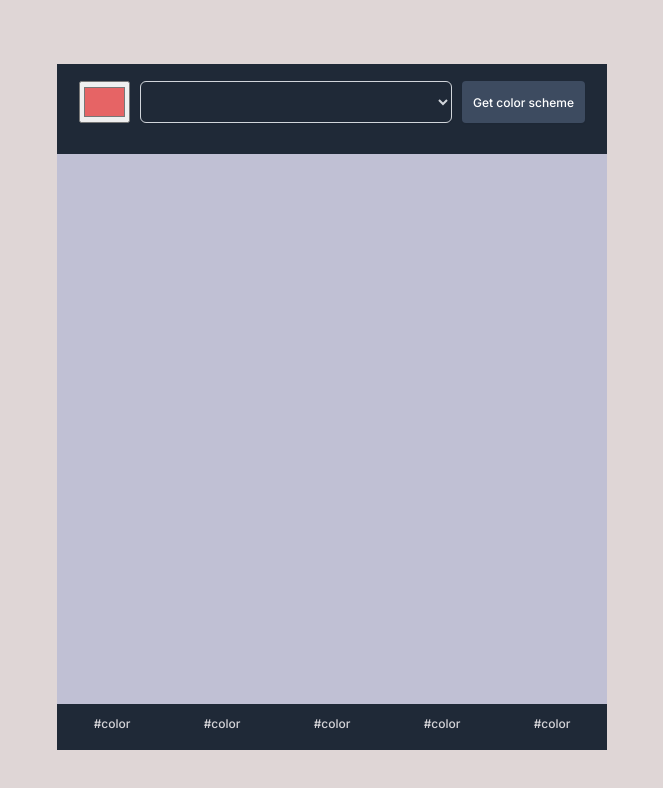
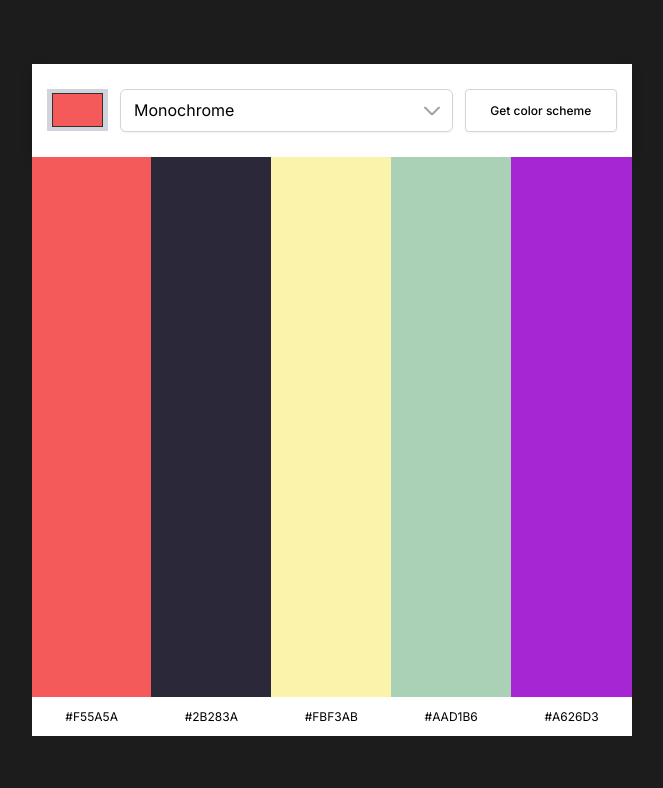
Before and after one commit to shaunvan119/color-picker-scrimba-challenge, a plain HTML site: page index.html in a window 1280 px wide. Shown: the whole page, without its empty margins (308-971 px from the left). Drawn offline with Linux system fonts and the light colour scheme.

Commit message:
refactored js, css and html

```diff
--- a/index.css
+++ b/index.css
@@ -1,189 +1,239 @@
-body {
-    margin-top: 4rem;
-    font-family: 'Inter', sans-serif;
-    background: rgb(223, 214, 214)
-
-}
-
-#container {
-    background: rgb(192, 192, 212);
-    color: #D5D4D8;
-    width: 100%;
-    max-width: 550px;
-    height: 550px;
-    margin: 0 auto;
-    display: flex;
-    flex-direction: row;
-}
-
-.hex-container {
-    color: #D5D4D8;
-    width: 100%;
-    max-width: 550px;
-    margin: 0 auto;
-    display: flex;
-    flex-direction: row;
-
-}
-
-p {
-    width: 110px;
-    height: 46px;
-    text-align: center;
-
-
+:root {
+    --body-padding: 0;
 }
 
 
 
-header {
+/*------------------------------------*\
+  #BASE
+\*------------------------------------*/
 
-    background-color: #1F2937;;
-    width: 100%;
-    max-width: 550px;
-    height: 90px;
-    margin: 0 auto;
-
+* {
+    box-sizing: border-box;
+    font-family: inherit;
+    line-height: inherit;
+    color: inherit;
+    padding: 0;
+    margin: 0;
 }
 
-footer {
-    width: 100%;
-    max-width: 550px;
-    height: 46px;
+body {
+    font-family: 'Inter', sans-serif;
+    min-height: 100vh;
+    padding: var(--body-padding);
+    background: #1C1C1C;
+}
+
+ul {
+    list-style-type: none;
+}
+
+button, select, input {
+    appearance: none;
+    -webkit-appearance: none;
+    border-radius: 0;
+    border: none;
+    cursor: pointer;
+    font-size: 100%;
+}
+
+main {
+    display: flex;
+    flex-direction: column;
+    height: 100vh;
+    max-width: 600px;
     margin: 0 auto;
-    background: #1F2937;
+}
+
+button {
+    font-size: 0.75rem;
+}
 
 
+
+/*------------------------------------*\
+  #TOP-BAR
+\*------------------------------------*/
+
+.top-bar {
+    padding: 25px 15px;
+    box-shadow: 0px 4px 11px rgba(0,0,0,0.15);
+    background: #FFFFFF;
 }
 
-.header-items {
-
+form {
     display: flex;
-    justify-content: center;
-    padding-top: 12px;
-
+    gap: 12px;
+    flex-wrap: wrap;
 }
 
-.input-selector {
-width: 51px;
-height: 42px;
-left: 19px;
-top: 27px;
-margin: 5px;
-}
-.select-box {
-
-width: 312px;
-height: 42px;
-left: 87px;
-top: 23px;
-margin: 5px;
-
-/* white */
-
-background: #FFFFFF;
-/* gray/300 */
-
-border: 1px solid #D1D5DB;
-box-sizing: border-box;
-/* shadow/sm */
-
-box-shadow: 0px 1px 2px rgba(0, 0, 0, 0.05);
-border-radius: 6px;
-
+form > * {
+    min-height: 42px;
 }
 
-.color-button {
-
-width: 123px;
-height: 42px;
-left: 412px;
-top: 23px;
-border: 1px solid #D1D5DB;
-box-sizing: border-box;
-background: #3D4B60;
-color: #FFFFFF;
-border: none;
-box-shadow: 0px 1px 2px rgba(0, 0, 0, 0.05);
-border-radius: 4px;
-margin: 5px;
+input[type=color] {
+    flex-shrink: 0;
+    width: 61px;
 }
 
-/* colors */
+::-webkit-color-swatch-wrapper {
+    background: #D1D5DB;
+    padding: 4px 5px;
+}
+
+::-webkit-color-swatch {
+    border: 0.5px solid #313131;
+}
 
 
-.select-box {
-    background: #1F2937;
-    border: solid 1px #D1D5DB;
-;
-
+.select-wrapper {
+    flex-grow: 5;
+    position: relative;
 }
 
-.color-one {
-    width: 110px;
-    height: 550px;
+.select-arrow {
+    position: absolute;
+    right: 13px;
+    top: 50%;
+    transform: translateY(-50%);
+    pointer-events: none;
+}
+
+.top-bar select,
+.top-bar button {
+    border: 1px solid #D1D5DB;
+    background: #FFFFFF;
+    box-shadow: 0px 1px 2px rgba(0,0,0,0.05);
+}
+
+.top-bar select:hover, .top-bar button:hover,
+.top-bar select:focus, .top-bar button:focus {
+    box-shadow: 0px 2px 12px rgba(0,0,0,0.05);
+}
+
+.top-bar select {
+    border-radius: 6px;
+    padding: 9px 13px;
+    width: 100%;
+    height: 100%;
+}
 
 
-}
-
-.color-two {
-    width: 110px;
-    height: 550px;
-
-
-}
-
-.color-three {
-    width: 110px;
-    height: 550px;
-
-
-}
-
-.color-four {
-    width: 110px;
-    height: 550px;
-
-
-}
-
-.color-five {
-    width: 110px;
-    height: 550px;
-
-
-}
-
-/* =================
-Typography
-================= */
-
-.color-button, p {
-    font-family: 'Inter', sans-serif;
-    font-size: 12px;
+.top-bar button {
+    border-radius: 4px;
+    padding: 13px 11px;
+    flex-grow: 1;
     font-weight: 500;
 }
 
-.select-box {
-    color: #D1D5DB;
+.top-bar button:active {
+    box-shadow: inset 0px 2px 4px rgba(0,0,0,0.05);
 }
 
-/* =================
-Typography
-================= */
 
 
-@media (max-width: 600px) {
-    body {
-        background: linear-gradient(110deg, #fdcd3b 60%, #ffed4b 60%);
-        margin: 1.5rem;
+/*------------------------------------*\
+  #COLOR-STRIPS
+\*------------------------------------*/
+
+.color-strips {
+    height: 100%;
+}
+
+.color-strips ul {
+    display: flex;
+    flex-wrap: wrap;
+    height: 100%;
+    width: 100%;
+}
+
+.color-strip {
+    flex-grow: 1;
+    min-width: 100px;
+    position: relative;
+    display: flex;
+    flex-direction: column;
+}
+
+.color-name:focus,
+.color-strip:hover {
+    z-index: 1;
+}
+
+.color-name:focus
+.color-strip:hover > .color-name {
+    background: #F8F8F8;
+}
+
+.color-strip:hover {
+    box-shadow: 0 0 0 0.1rem;
+}
+
+.color-strip:focus-within {
+    z-index: 1;
+    box-shadow: 0 0 0 0.1rem;
+}
+
+.color-strip:focus-within .color-name:focus {
+    outline: none;
+}
+
+.color-block {
+    height: 100%;
+}
+
+.color-name {
+    text-align: center;
+    background: #FFFFFF;
+    /*box-shadow: 0px 4px 11px rgba(0,0,0,0.15);*/
+    padding: 1em 1.5em;
+}
+
+.color-name::after {
+    content: "";
+    position: absolute;
+    top: 0;
+    left: 0;
+    right: 0;
+    bottom: 0;
+}
+
+.color-name.color-name:active {
+    background: #F0F0F0;
+}
 
 
+
+/*------------------------------------*\
+  #POP-UP
+\*------------------------------------*/
+
+.pop-up {
+    font-size: 0.75rem;
+    text-align: center;
+    position: absolute;
+    z-index: 10;
+    top: 50%;
+    left: 50%;
+    transform: translateX(-50%) translateY(-50%);
+    padding: 1em 1.5em;
+    background: #FFFFFF;
+    box-shadow: 0px 4px 11px rgba(0,0,0,0.15);
+    pointer-events: none;
+    opacity: 0;
+    border-radius: 4px;
+    transition: opacity 1s linear;
+}
+
+
+
+@media (min-width: 600px) {
+    :root {
+        --body-padding: 5vmax;
     }
 
-    .select-box {
-        width: 230px;
+    main {
+        height: calc(100vh - (var(--body-padding) + var(--body-padding)));
+        max-height: 700px;
     }
-
-
 }
--- a/index.html
+++ b/index.html
@@ -1,60 +1,68 @@
 <!DOCTYPE html>
-<html lang="en">
+<html>
 <head>
-    <meta charset="UTF-8">
-    <meta http-equiv="X-UA-Compatible" content="IE=edge">
-    <meta name="viewport" content="width=device-width, initial-scale=1.0">
+    <meta charset="utf-8">
+    <meta name="viewport" content="width=device-width, initial-scale=1">
+    <title>Color Scheme Generator</title>
+
+    <!-- Google Fonts -->
     <link rel="preconnect" href="https://fonts.googleapis.com">
     <link rel="preconnect" href="https://fonts.gstatic.com" crossorigin>
-    <link href="https://fonts.googleapis.com/css2?family=Inter:wght@400;500&display=swap" rel="stylesheet">
+    <link href="https://fonts.googleapis.com/css2?family=Inter:wght@400;500;600&display=swap" rel="stylesheet">
+
     <link rel="stylesheet" href="index.css">
-    <title>Color Picker</title>
+    <script defer src="index.js"></script>
 </head>
+<body>
+    <main>
 
+        <div class="top-bar">
+            <form>
+                <input id="color-input" type="color">
+                <div class="select-wrapper">
+                    <select id="color-scheme-mode">
+                        <option value="monochrome">Monochrome</option>
+                        <option value="monochrome-dark">Monochrome-dark</option>
+                        <option value="monochrome-light">Monochrome-light</option>
+                        <option value="analogic">Analogic</option>
+                        <option value="complement">Complement</option>
+                        <option value="analogic-complement">Analogic-complement</option>
+                        <option value="triad">Triad</option>
+                        <option value="quad">Quad</option>
+                    </select>
+                    <svg class="select-arrow" width="16" height="9" fill="none" xmlns="http://www.w3.org/2000/svg"><path d="M15 1 8 8 1 1" stroke="#9CA3AF" stroke-width="2" stroke-linecap="round" stroke-linejoin="round"/></svg>
+                </div>
+                <button id="button">Get color scheme</button>
+            </form>
+        </div>
 
-<body>
+        <div class="color-strips">
+            <ul>
+                <li class="color-strip">
+                    <div class="color-block"></div>
+                    <button class="color-name">#F55A5A</p>
+                </li>
+                <li class="color-strip">
+                    <div class="color-block"></div>
+                    <button class="color-name">#2B283A</button>
+                </li>
+                <li class="color-strip">
+                    <div class="color-block"></div>
+                    <button class="color-name">#FBF3AB</button>
+                </li>
+                <li class="color-strip">
+                    <div class="color-block"></div>
+                    <button class="color-name">#AAD1B6</button>
+                </li>
+                <li class="color-strip">
+                    <div class="color-block"></div>
+                    <button class="color-name">#A626D3</button>
+                </li>
+            </ul>
+        </div>
 
-   <div class="wrapper">
-    <header>
-        <div class="header-items">
-            <input class="input-selector" type="color" id="head" name="head" value="#e66465">
-            <select class="select-box">Select box</select>
-            <button class="color-button">Get color scheme</button>
-        </div>
-    </header>
+    </main>
 
-    <main>
-        <div id="container">
-                <div class="color-one">
-
-                </div>
-                <div class="color-two">
-
-                </div>
-                <div class="color-three">
-
-                </div>
-                <div class="color-four">
-
-                </div>
-                <div class="color-five">
-
-            </div>
-
-        </div>
-        <footer>
-            <div class="hex-container">
-                <p>#color</p>
-                <p>#color</p>
-                <p>#color</p>
-                <p>#color</p>
-                <p>#color</p>
-            </div>
-        </footer>
-    </main>
-  </div>
-
-
-    <script src="index.js"></script>
+    <div id="pop-up" class="pop-up"></div>
 </body>
 </html>
--- a/index.js
+++ b/index.js
@@ -1,14 +1,96 @@
-const seedColor = document.getElementById("input-selector")
-const colorMode = document.getElementById("select-box")
-const button = document.querySelector("color-button")
+const colorInput = document.getElementById("color-input")
+const colorSchemeMode = document.getElementById("color-scheme-mode")
+const button = document.getElementById("button")
+const colorBlocks = document.querySelectorAll(".color-block")
+const colorNames = document.querySelectorAll(".color-name")
+const popUp = document.getElementById("pop-up")
 
 
-//
-const state = {
-  seedColor: '#0000FF',
-  colorMode: 'monochrome',
-  colors: []
+function handleClick(event) {
+    event.preventDefault();
+    getColorScheme(colorInput.value, colorSchemeMode.value)
 }
+
+async function getColorScheme(_seedColor, _mode) {
+    // don't fetch if seedColor and mode hasn't been changed
+    if (seedColor === _seedColor && mode === _mode) {
+        console.log("Seed color and mode hasn't been changed.")
+        return
+    }
+
+    let url = "https://www.thecolorapi.com/scheme";
+    let options = "?hex=" + _seedColor.slice(1) + "&mode=" + _mode;
+    url += options;
+
+    try {
+        const response = await fetch(url);
+        const data = await response.json();
+        console.log(data)
+        colors = data.colors.map(item => item.hex.value)
+
+        paint(colors)
+
+        // remember current seed color and mode for next fetch
+        seedColor = _seedColor
+        mode = _mode
+    } catch(err) {
+        console.log(err)
+    }
+}
+
+function paint(colors) {
+    for (let i = 0; i < colors.length; i++) {
+        colorBlocks[i].style.backgroundColor = colors[i]
+        colorNames[i].textContent = colors[i]
+    }
+}
+
+async function copyToClipboard(event) {
+    const hex = event.target.textContent
+    try {
+        await navigator.clipboard.writeText(hex)
+    } catch(err) {
+        console.log("Clipboard access denied. Time to go old school...")
+        copyUsingExecCommand(hex)
+    }
+
+    // briefly show a popup to notify the user
+    popUp.textContent = hex + " copied to clipboard"
+    clearTimeout(timeoutId)
+    popUp.style.opacity = 0.9
+    timeoutId = setTimeout(() => {
+        popUp.style.opacity = null
+    }, 2000)
+}
+
+function copyUsingExecCommand(text) {
+    const input = document.createElement("input")
+    input.value = text
+    input.readOnly = true
+    input.style = {
+        position: "absolute",
+        left: "-9999px"
+    }
+    document.body.append(input)
+    input.select()
+    document.execCommand("copy")
+    input.remove()
+}
+
+
+let colors = ["#F55A5A", "#2B283A", "#FBF3AB", "#AAD1B6", "#A626D3"]
+let seedColor = colorInput.value
+let mode = colorSchemeMode.value
+let timeoutId
+
+button.addEventListener("click", handleClick);
+colorNames.forEach(button => {
+    button.addEventListener("click", copyToClipboard)
+})
+
+// Paint initial colors
+colorInput.value = colors[0]
+paint(colors)
 
 //fetch("https://www.thecolorapi.com/scheme?hex=0047AB")
   // .then(res => res.json())
```
